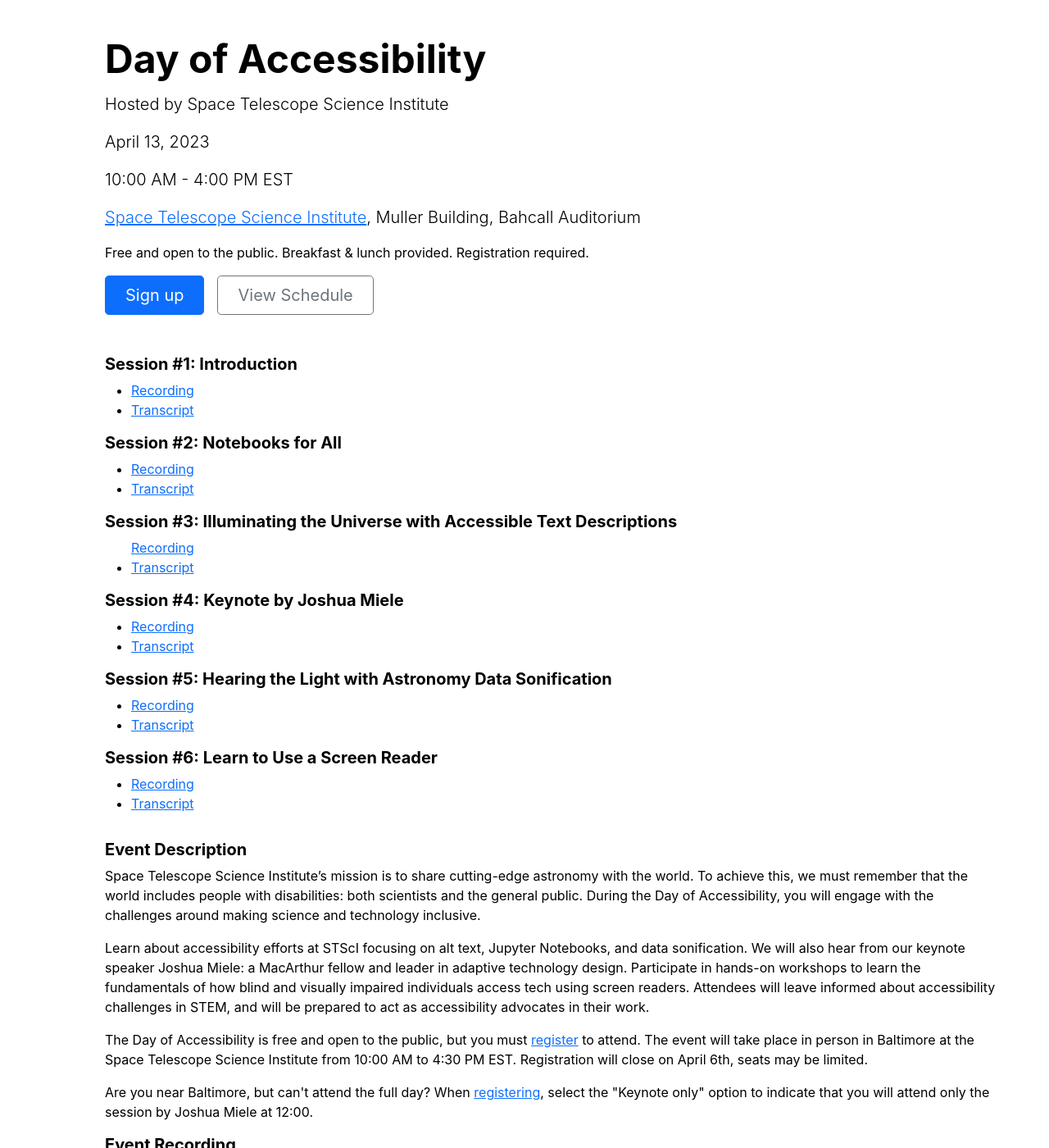
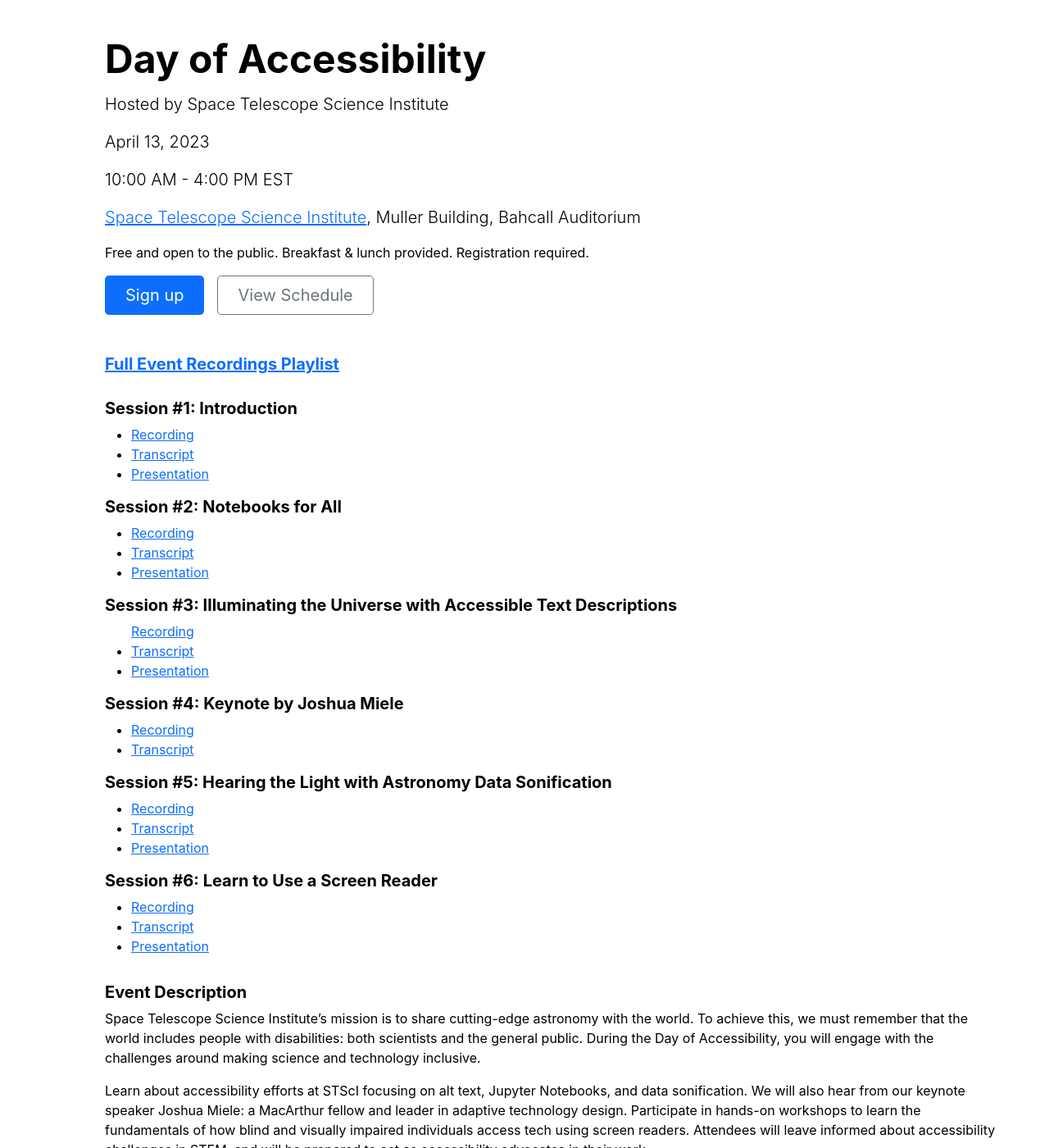
Before and after one commit to Iota-School/nonvisual_data_science_workshops, a Jekyll site: the page built from index.html, in a window 1280 px wide and 1400 px high. Shown: the whole window at 82% size. Built offline with Jekyll 4.4.1, drawn with Linux system fonts in a browser that asks for light colours.

Commit message:
Added slide links to top

```diff
--- a/index.html
+++ b/index.html
@@ -43,6 +43,12 @@
 
   <section id="Recordings and Transcripts">
 
+    <h2 style="margin-bottom:1.5em" class="lead fw-bold">
+      <a target="_blank" href="https://www.youtube.com/playlist?list=PLCPZgcYzVpj_WHHCTUpec8THYEMzXZnR1">
+	Full Event Recordings Playlist
+      </a>
+      </h2>
+
     <h2 class="lead fw-bold">
       Session #1: Introduction
       </h2>
@@ -58,6 +64,12 @@
 	  Transcript
 	</a>
       </li>
+      <li>
+	<a target="_blank" href="https://drive.google.com/file/d/1yhZCBYDeXnuJ4a8c1QSuFBixB_Kt3xvT/view?usp=sharing">
+	  Presentation
+	</a>
+      </li>
+
       </ul>
 
     <h2 class="lead fw-bold">
@@ -73,7 +85,14 @@
 	<a target="_blank" href="transcripts/notebooks_for_all.html">
 	  Transcript
 	</a>
-	</li>
+      </li>
+      <li>
+	<a target="_blank" href="https://hackmd.io/@tonyfast/H1WSPG9l3"">
+	  Presentation
+	</a>
+      </li>
+
+
     </ul>
 
     <h2 class="lead fw-bold">
@@ -87,6 +106,12 @@
       <li>
 	<a target="_blank" href="transcripts/illuminating.html">
 	  Transcript
+	</a>
+      </li>
+
+	    <li>
+	<a target="_blank" href="https://docs.google.com/presentation/d/1G39l9JnGd3BPSC65sCygE8o0AEFlpvSz/edit?usp=sharing&ouid=108089663147503115220&rtpof=true&sd=true">
+	  Presentation
 	</a>
       </li>
       </ul>
@@ -123,6 +148,12 @@
 	</a>
 
       </li>
+
+	    <li>
+	<a target="_blank" href="https://docs.google.com/presentation/d/14WW15bYfS8i_8tZMzcM0wA1qw7W48tei/edit?usp=sharing&ouid=108089663147503115220&rtpof=true&sd=true">
+	  Presentation
+	</a>
+      </li>
     </ul>
 
 
@@ -141,6 +172,11 @@
 	  Transcript
 	</a>
 
+      </li>
+	    <li>
+	<a target="_blank" href="https://iotaschool.com/resource/sequence/u/patrick/s/screen-reader-fundamentals-with-voiceover-on-ios">
+	  Presentation
+	</a>
       </li>
     </ul>
 
```
